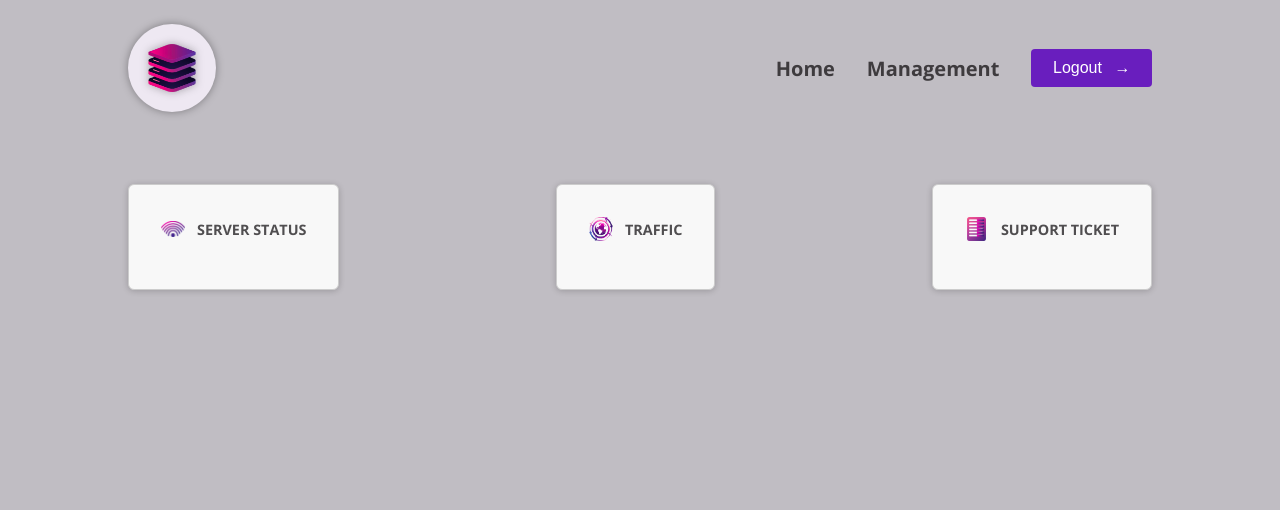
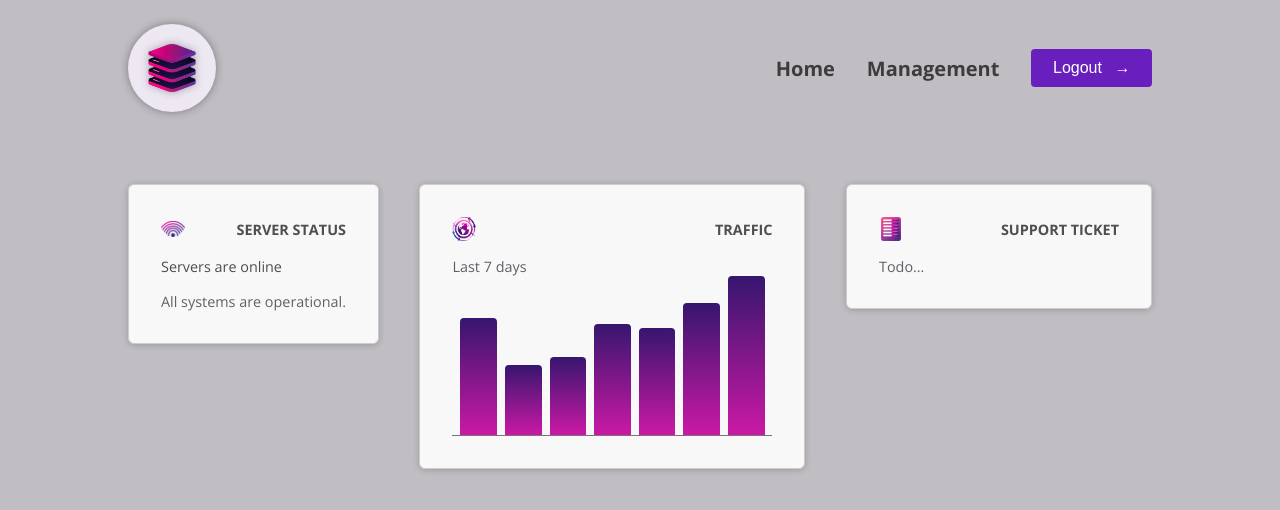
Before and after one commit to JacksonSmith43/master-angular-tutorial-dashboard, an Angular app: page / in a window 1280 px wide. Shown: the top 510 px of the page. Built offline with nearby package versions, Linux system fonts and the light colour scheme.

Commit message:
102. Using Content Projection & ng-content.

```diff
--- a/src/app/app.component.ts
+++ b/src/app/app.component.ts
@@ -12,6 +12,4 @@ import { DashboardItemComponent } from './dashboard/dashboard-item/dashboard-ite
   templateUrl: './app.component.html',
 })
 export class AppComponent {
-
-
 }
--- a/src/app/dashboard/dashboard-item/dashboard-item.component.html
+++ b/src/app/dashboard/dashboard-item/dashboard-item.component.html
@@ -4,5 +4,8 @@
             <img [src]="image().src" [alt]="image().alt" />
             <h2>{{title()}}</h2>
         </header>
+
+        <ng-content /> <!--- Adds the traffic, server status and support ticket content. Otherwise it would only have the above dynamic code. -->
+
     </article>
 </div>
--- a/src/app/dashboard/server-status/server-status.component.html
+++ b/src/app/dashboard/server-status/server-status.component.html
@@ -1,4 +1,3 @@
-<article>
 <div>
     @if (currentStatus === 'online') {
     <p>Servers are online</p>
@@ -13,5 +12,3 @@
     <p>Fetching server status failed.</p>
     }
 </div>
-
-</article>
--- a/src/app/dashboard/support-tickets/support-tickets.component.html
+++ b/src/app/dashboard/support-tickets/support-tickets.component.html
@@ -1,5 +1,3 @@
-<article>
-    <div id="status">
-        <p>Todo...</p>
-    </div>
-</article>
+<div id="status">
+    <p>Todo...</p>
+</div>
--- a/src/app/dashboard/traffic/traffic.component.html
+++ b/src/app/dashboard/traffic/traffic.component.html
@@ -1,4 +1,3 @@
-<article>
 <div id="traffic">
     <p>Last 7 days</p>
 
@@ -8,4 +7,3 @@
         }
     </div>
 </div>
-</article>
```
Lines whose indentation alone changed are shown as unchanged.
